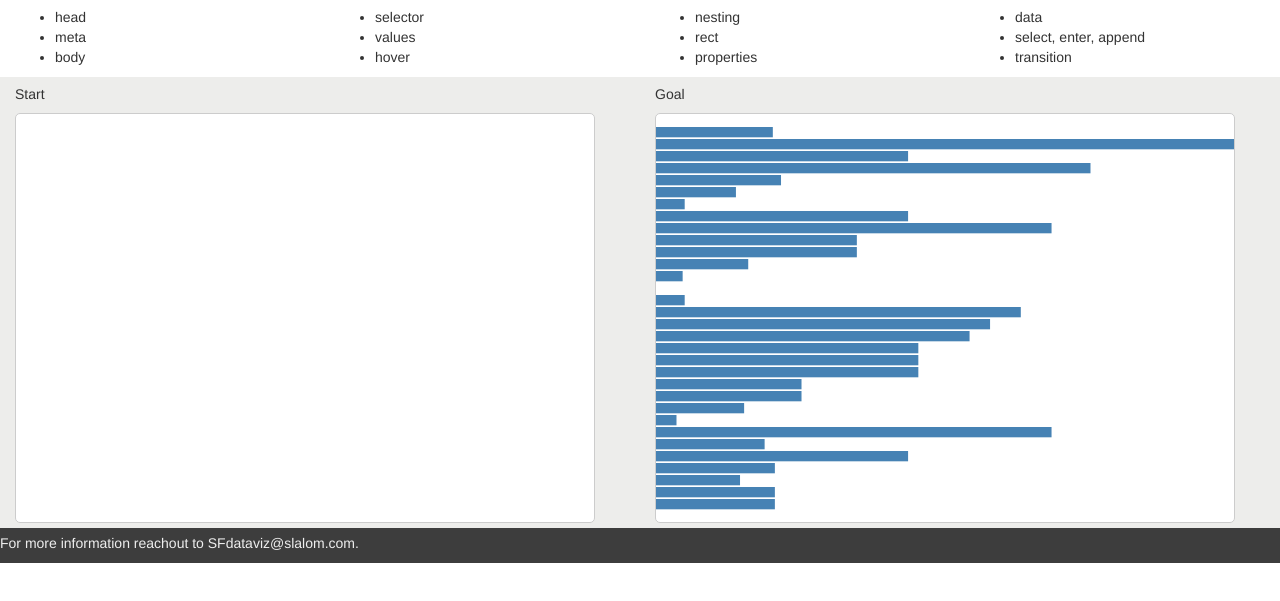
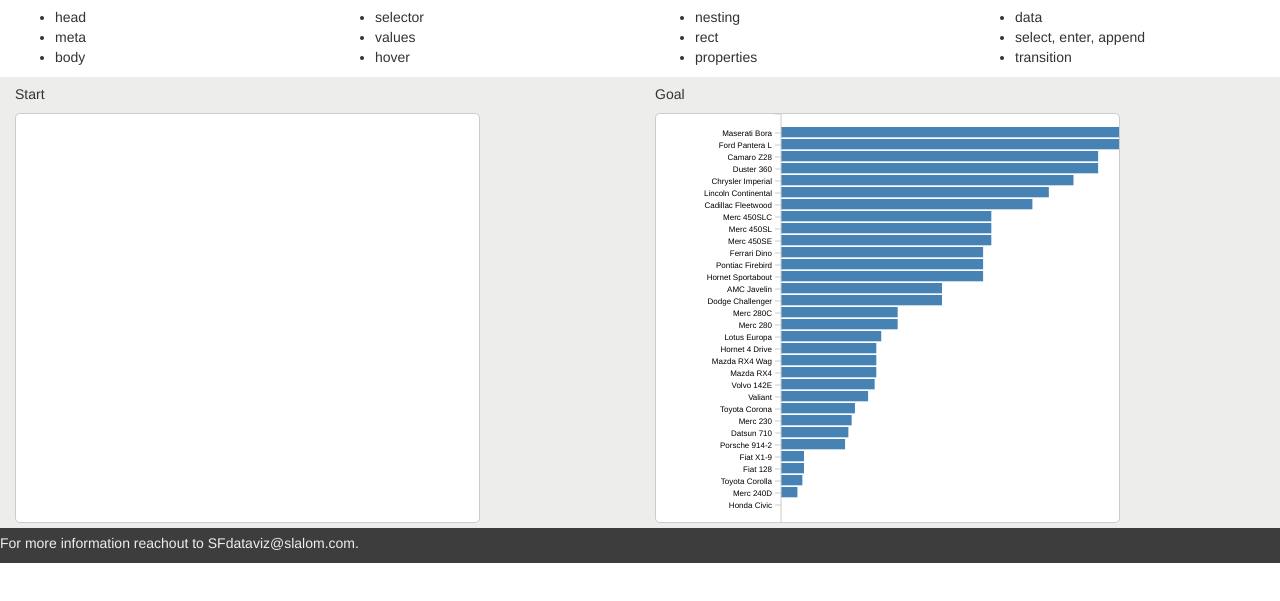
Before and after one commit to rcrocker13/bar-chart-together, a plain HTML site: page index.html in a window 1280 px wide. Shown: the part 117-718 px from the top of the page. Drawn offline with nearby package versions, Linux system fonts and the light colour scheme.

Commit message:
Add y axis to the chart and sort descending.

```diff
--- a/index.html
+++ b/index.html
@@ -21,6 +21,15 @@
 		}
 		.workspace {
 			background-color: #EDEDEB;
+		}
+		.axis path,
+		.axis line {
+			fill: none;
+			stroke: #ccc;
+			shape-render: auto;
+		}
+		.axis text {
+			font-size: 8px;
 		}
 		</style>
 	</head>
@@ -83,7 +92,7 @@
 			</div>
 		</div>
 		<script>
-			var margin = {top: 20, right: 10, bottom: 20, left: 10};
+			var margin = {top: 20, right: 10, bottom: 20, left: 125};
 			var height = 450 - margin.top - margin.bottom;
 			var width = 600 - margin.right - margin.left;
 			var startSvg = d3.select("#start").append("svg")
@@ -124,6 +133,13 @@
 
 			console.log(data);
 
+			data.sort(function(a, b) {
+				// If a > b then a - b will return a value > 0, gives a a higher index value than b.
+				// a - b will sort values in ascending order.
+				// b - a will sort values in descending order.
+				return a.horsePower - b.horsePower;
+			});
+
 			var xScale = d3.scale.linear()
 				.domain(d3.extent(data, function(d) { return d.horsePower; }))
 				.range([0, width]);
@@ -132,14 +148,30 @@
 				.domain(data.map(function(d) { return d.car; }))
 				.rangeRoundBands([height, 0], 0, 1);
 
-			bars = goalSvg.selectAll("rect")
+			var yAxis = d3.svg.axis()
+				.scale(yScale)
+				.orient("left");
+
+			var goalG = goalSvg.selectAll("g")
 				.data(data).enter()
-				.append("rect")
-				.attr("x", 0)
-				.attr("y", function(d) { return yScale(d.car); })
+				.append("g")
+				.attr("class", "bar")
+				.attr("transform", function(d) { return "translate(0," + yScale(d.car) + ")"; });
+
+			bars = goalG.append("rect")
+				.attr("x", margin.left)
 				.attr("height", height / data.length - 2.5)
 				.attr("width", function(d) { return xScale(d.horsePower); })
 				.attr("fill", "steelblue");
+
+			text = goalG.append("text")
+				.attr("x", function(d) { return xScale(d.horsePower); })
+				.style("text-anchor", "end");
+
+			goalSvg.append("g")
+				.attr("class", "y axis")
+				.attr("transform", "translate(" + margin.left + ", 0)")
+				.call(yAxis);
 
 			});
 
```
Also changed, not shown: images/draft-20160607.png (added).
